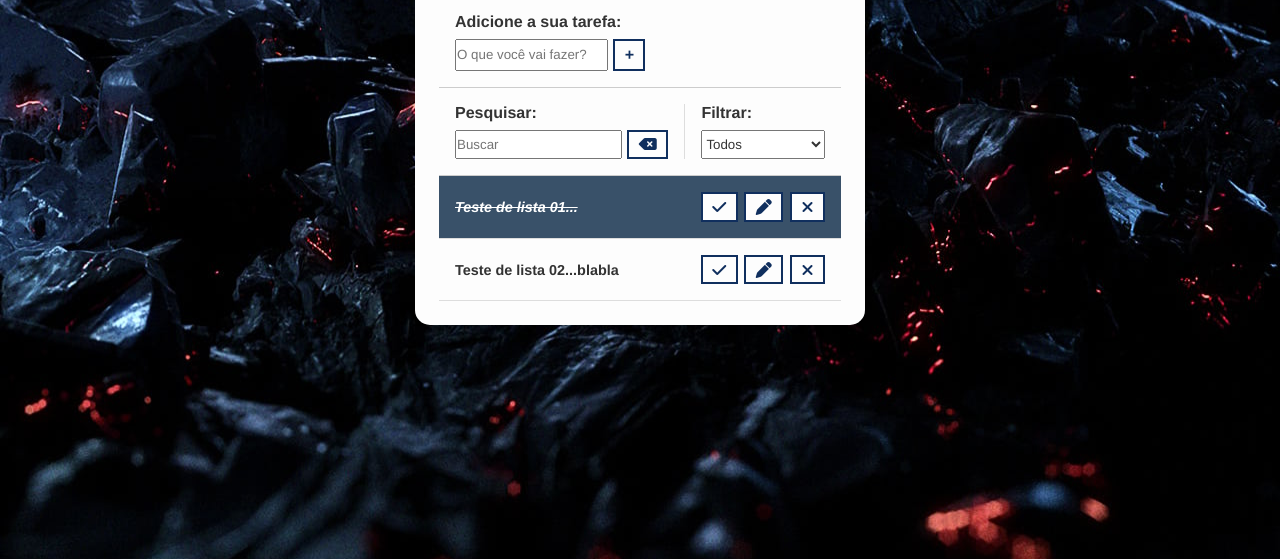
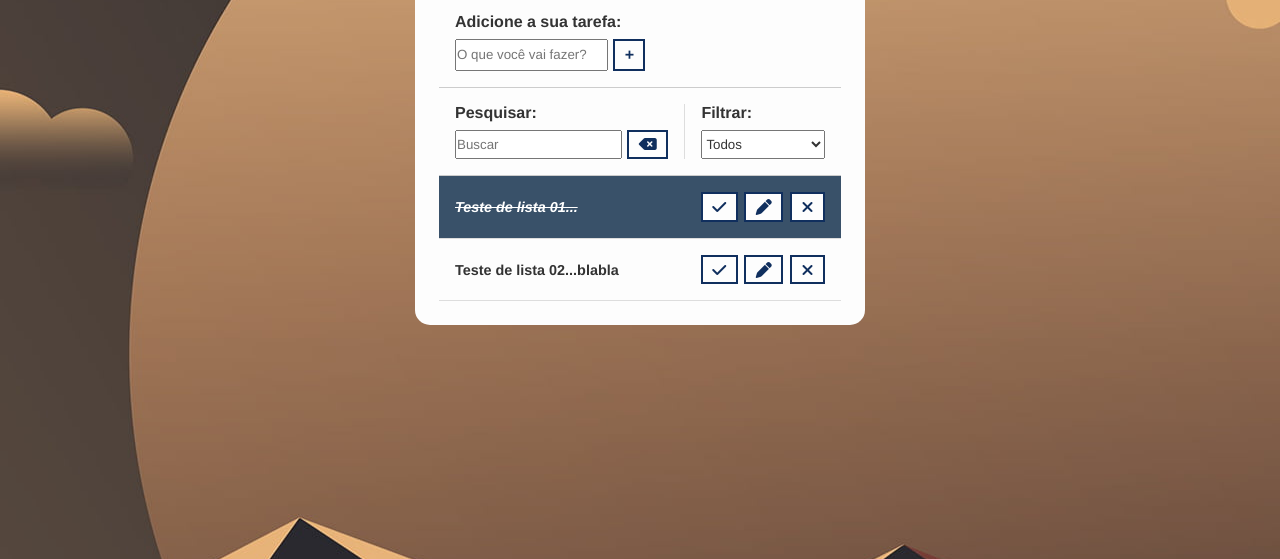
Before and after one commit to racinefe/Lista-de-Tarefas, a plain HTML site: page index.html in a window 1280 px wide. Shown: the part 241-800 px from the top of the page. Drawn offline with Linux system fonts and the light colour scheme.

Commit message:
adicionando imagens de Bg

```diff
--- a/css/style.css
+++ b/css/style.css
@@ -7,7 +7,7 @@
     box-sizing: border-box;
 }
 body {
-    background-image: url("../img/6.jpg");
+    background-image: url("../img/2.jpg");
     background-position: center;
     /*background-size: cover;*/
 }
```
